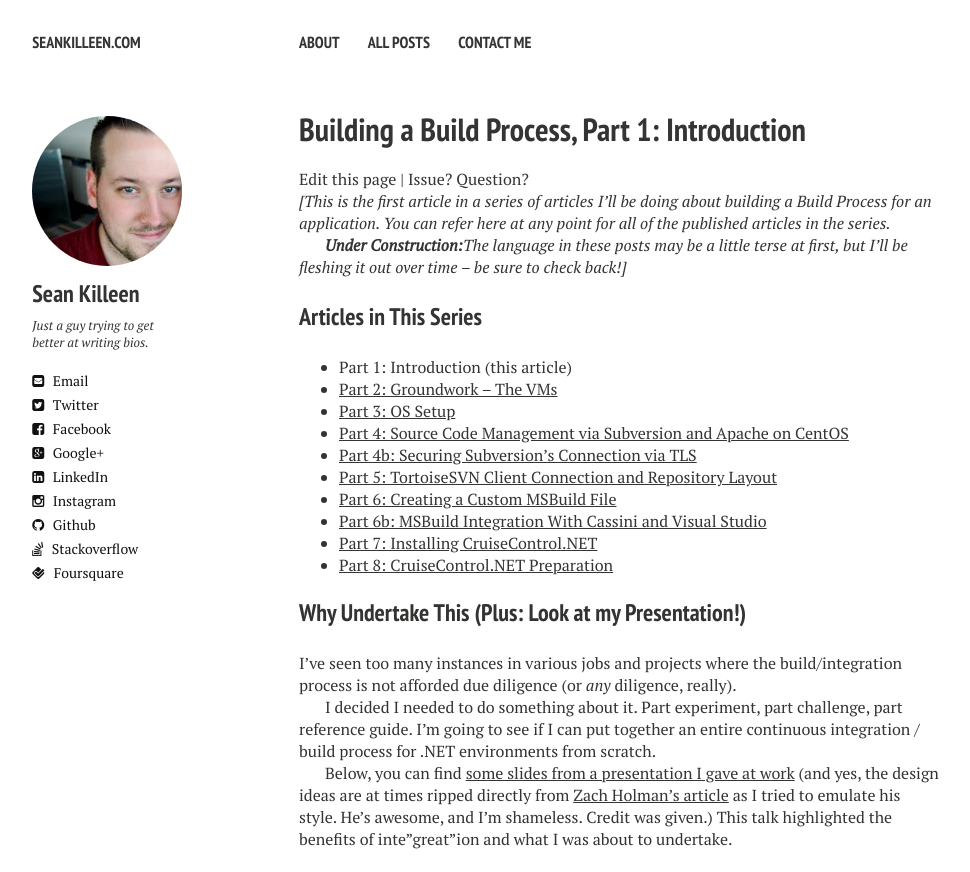
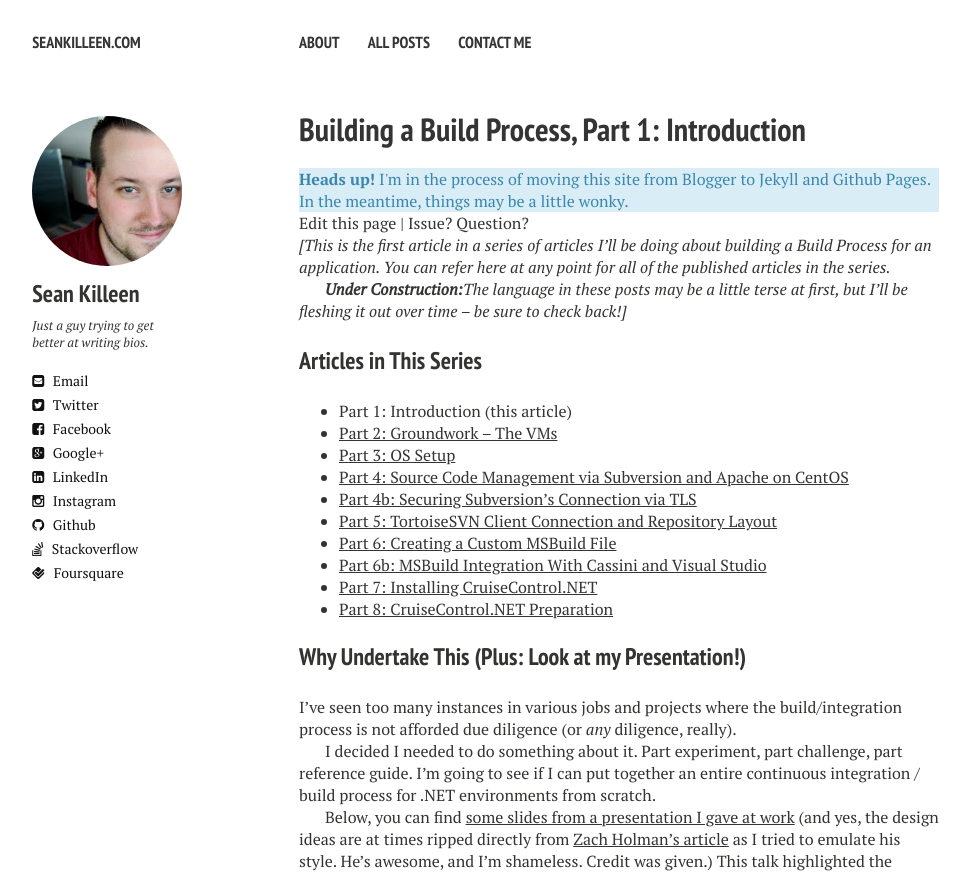
Before and after one commit to SeanKilleen/seankilleen.github.io, a Jekyll site: the page built from _posts/2011-12-09-building-a-build-process-part-1-introduction.markdown, in a window 1280 px wide, cut to the strip 0-872 px from the top of the page. Shown: the whole strip, without its empty margins (21-991 px from the left). Built offline with Jekyll 4.4.1, drawn with Linux system fonts in a browser that asks for light colours; nearby versions of some CDN libraries; comment, search, counter and statistics services are not loaded.

Commit message:
Add under construction banner to posts

```diff
--- /dev/null
+++ b/_includes/_under-construction.html
@@ -0,0 +1 @@
+<div class="alert alert-info" role="alert"><strong>Heads up!</strong> I'm in the process of moving this site from Blogger to Jekyll and Github Pages. In the meantime, things may be a little wonky.</div>
--- a/_layouts/post.html
+++ b/_layouts/post.html
@@ -40,8 +40,11 @@
         <h1><a href="{{ site.url }}{{ page.url }}" rel="bookmark" title="{{ page.title }}">{{ page.title }}</a></h1>
       {% endif %}
     </div><!--/ .headline-wrap -->
+
+	{% include _under-construction.html %}
     <div class="article-wrap">
 	  {% include _editlink.html %}
+
 
       {{ content }}
 
--- a/assets/css/main.scss
+++ b/assets/css/main.scss
@@ -27,8 +27,8 @@ sitemap: false
 @import "vendor/magnific-popup/magnific-popup";
 //@import "vendor/google/fonts";
 
-pre.prettyprint {
-    padding: 8px 12px;
-    border: 1px solid #bbb;
-    border-radius: 4px;
+ .alert {
+	background-color: #d9edf7;
+	border:2px #bce8f1;
+	color: #3a87ad
   }
```
